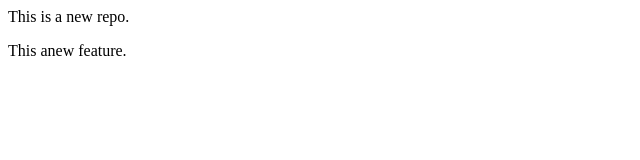
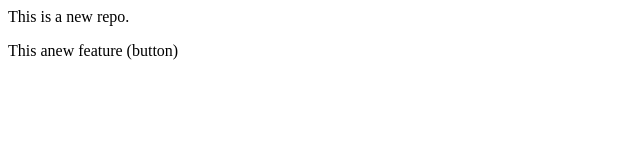
Before and after one commit to Dev-AyushRaj/localrepo, a plain HTML site: page index.html in a window 1280 px wide. Shown: the full height of the page, 0-640 px from the left. Drawn offline with Linux system fonts and the light colour scheme.

Commit message:
Add button

```diff
--- a/index.html
+++ b/index.html
@@ -1,2 +1,2 @@
 <p>This is a new repo.</p>
-<p>This anew feature.</p>
+<p>This anew feature (button)</p>
```
